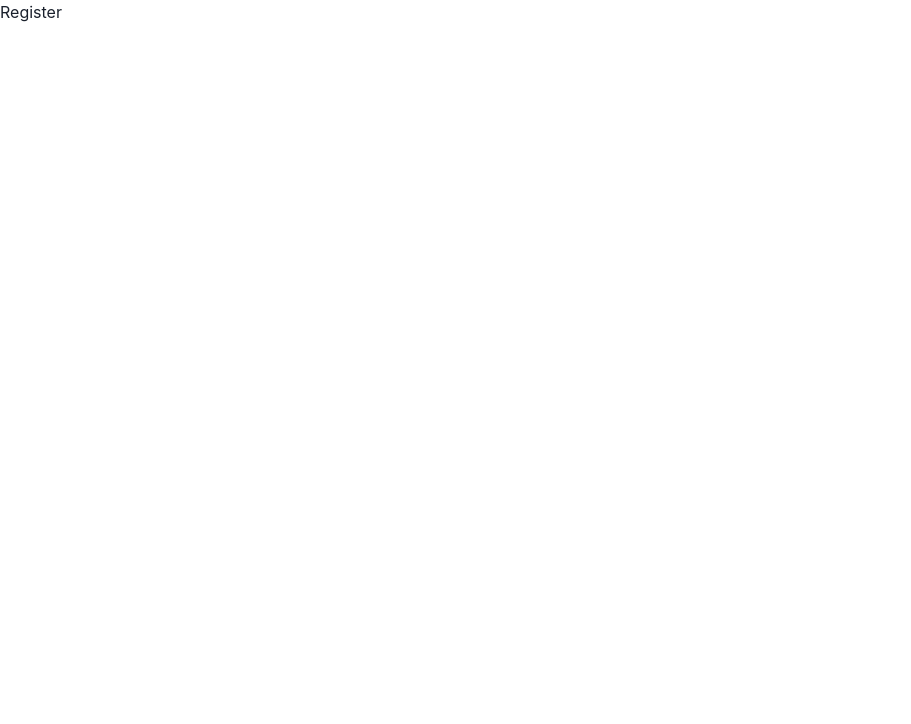
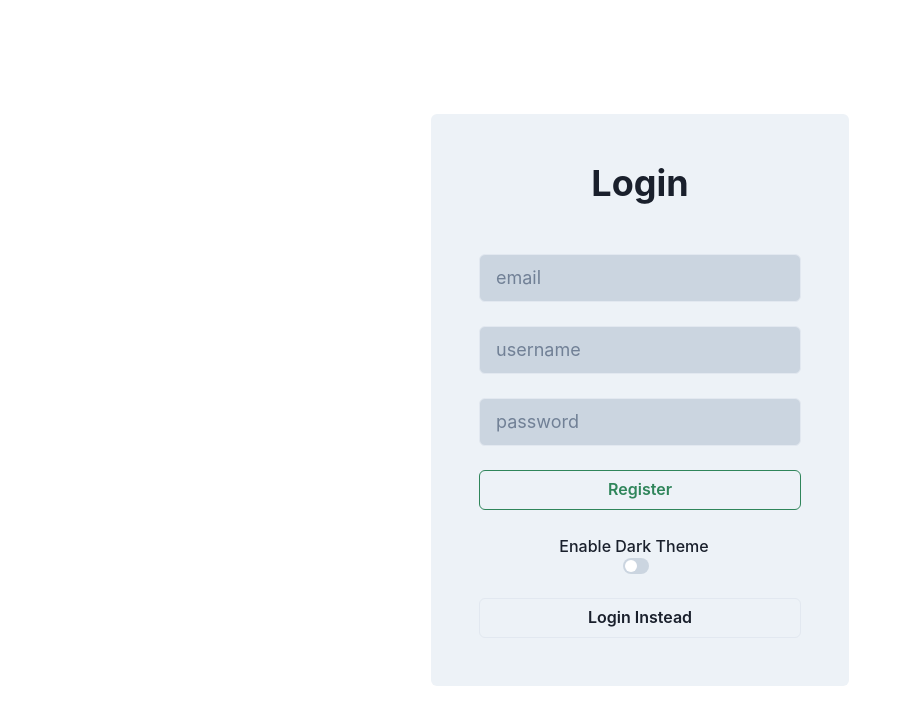
Before and after one commit to GiacomoMeloni/ToDo_Notes-FARM, a React (Create React App) app in the folder front-end/: page /register in a window 1280 px wide. Shown: the top 724 px of the page, without its empty margins (0-911 px from the left). Built offline with nearby package versions, Linux system fonts and the light colour scheme.

Commit message:
Added Register page

```diff
--- a/front-end/src/App.js
+++ b/front-end/src/App.js
@@ -1,11 +1,12 @@
 import {BrowserRouter as Router, Routes, Route, Navigate} from 'react-router-dom'
 import { Login } from './components/auth/login';
+import { Register } from './components/auth/register'
 
 function App() {
   return <Router>
       <Routes>
         <Route path="/login" element={<h1><Login/></h1>} />
-        <Route path="/register" element={<h1>Register</h1>} />
+        <Route path="/register" element={<h1><Register/></h1>} />
       </Routes>
     </Router>
 
--- /dev/null
+++ b/front-end/src/components/auth/register.jsx
@@ -0,0 +1,103 @@
+import { Flex, FormControl, FormErrorMessage, Heading, Input, useColorModeValue, Button } from "@chakra-ui/react";
+import { useForm } from 'react-hook-form'
+import { useNavigate } from "react-router-dom";
+import { ThemeToggler } from "../theme/themeToggler";
+
+export const Register = () => {
+    const {
+        handleSubmit,
+        register,
+        formState: {errors, isSubmitting}
+    } = useForm();
+
+
+    const navigate = useNavigate();
+
+    const onSubmit = (values) => {
+        console.log(values);
+    }
+
+    return (
+
+    <Flex height="100vh" align="center" justifyContent="center">
+        <Flex
+        direction="column"
+        alignItems="center"
+        background={useColorModeValue('gray.100', 'gray.700')}
+        p={12}
+        rounded={6}
+        >
+            <Heading mb={6}>Login</Heading>
+            <form onSubmit={handleSubmit(onSubmit)}>
+                <FormControl isInvalid={errors.email}>
+                    <Input
+                    placeholder="email"
+                    background={useColorModeValue('gray.300', 'gray.600')}
+                    type="email"
+                    size="lg"
+                    mt={6}
+                    {...register("email", {
+                        required: "This is a required field"
+                    })}
+                    />
+                    <FormErrorMessage>
+                        {errors.email && errors.email.message}
+                    </FormErrorMessage>
+                </FormControl>
+
+                <FormControl isInvalid={errors.username}>
+                    <Input
+                    placeholder="username"
+                    background={useColorModeValue('gray.300', 'gray.600')}
+                    type="username"
+                    size="lg"
+                    mt={6}
+                    {...register("username", {
+                        required: "This is a required field",
+                        minLength: {value: 5, message: "Username must be at least 5 characters"},
+                        maxLength: {value: 24, message: "Username must be at most 24 characters"}
+                    })}
+                    />
+                    <FormErrorMessage>
+                        {errors.username && errors.username.message}
+                    </FormErrorMessage>
+                </FormControl>
+
+                <FormControl isInvalid={errors.password}>
+                    <Input
+                    placeholder="password"
+                    background={useColorModeValue('gray.300', 'gray.600')}
+                    type="password"
+                    size="lg"
+                    mt={6}
+                    {...register("password", {
+                        required: "This is a required field",
+                        minLength: {value: 5, message: "Password must be at least 5 characters"},
+                        maxLength: {value: 24, message: "Username must be at most 24 characters"}
+                    })}
+                    />
+                    <FormErrorMessage>
+                        {errors.password && errors.password.message}
+                    </FormErrorMessage>
+                </FormControl>
+
+                <Button
+                isLoading={isSubmitting}
+                loadingText="Logging in..."
+                width="100%"
+                colorScheme="green"
+                variant="outline"
+                mt={6}
+                mb={6}
+                type="submit">Register</Button>
+            </form>
+            <ThemeToggler  showLabel={true}/>
+
+            <Button onClick={()=>navigate("/login", {replace: true})}
+            width="100%"
+            colorScheme="gray"
+            variant="outline"
+            mt={6}>Login Instead</Button>
+        </Flex>
+    </Flex>
+);}
```
